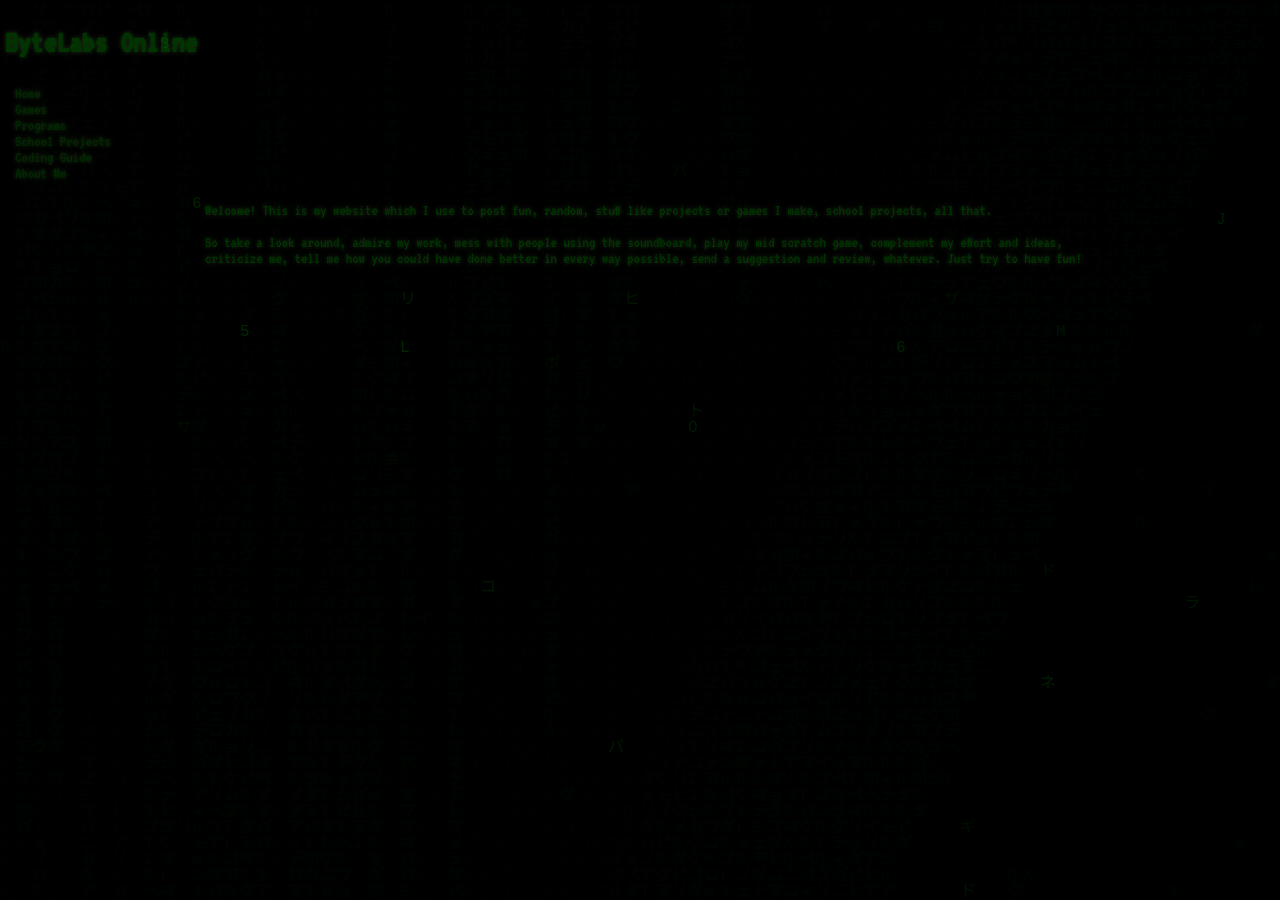
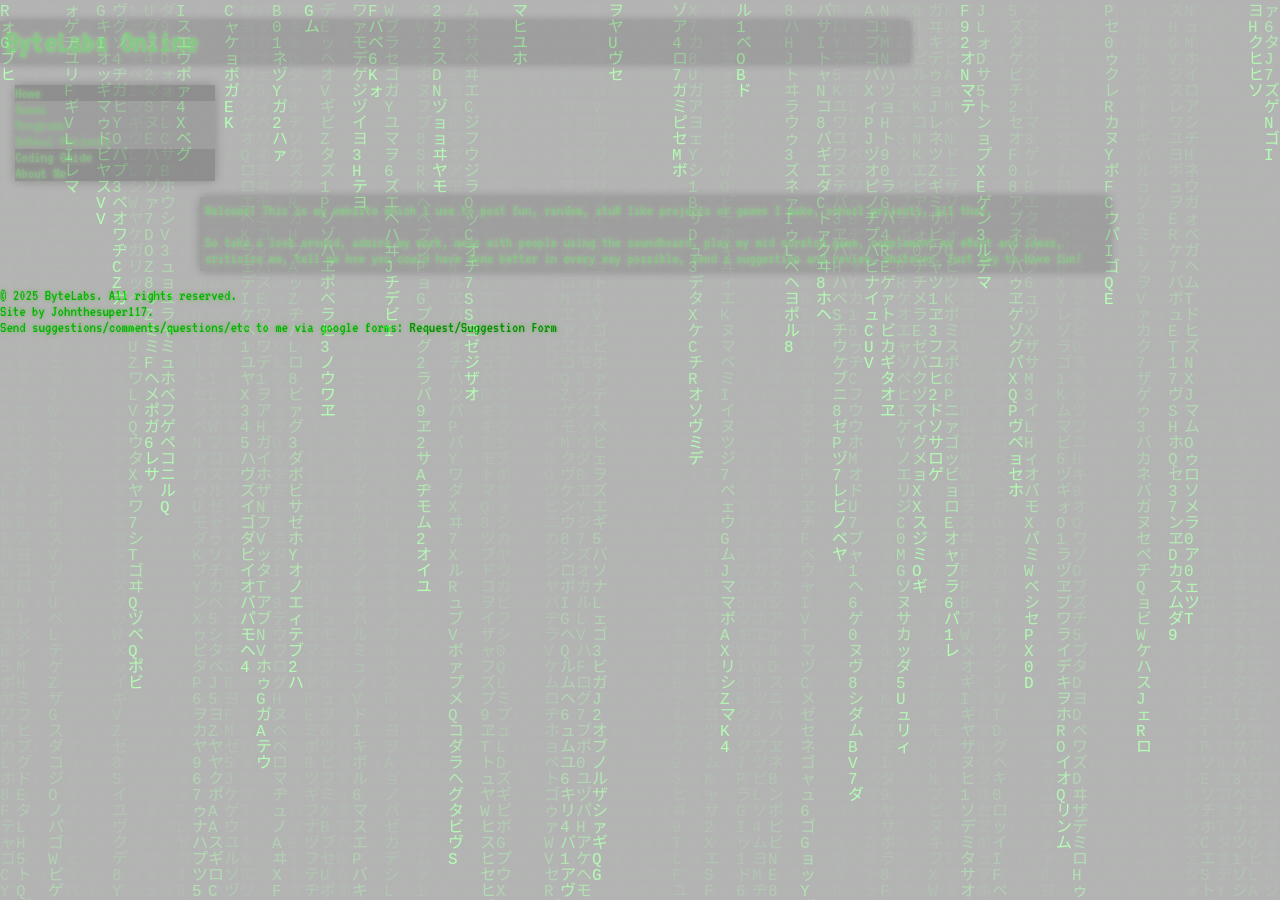
Before and after one commit to Johnthesuper117/bytelabs.online, a Jekyll site: the page built from index.html, in a window 1280 px wide. Built offline with Jekyll 4.4.1, drawn with Linux system fonts in a browser that asks for light colours.

Commit message:
almost done

```diff
--- a/assets/css/stylesheet.css
+++ b/assets/css/stylesheet.css
@@ -27,7 +27,10 @@
   max-width: 900px;
   z-index: 1;
   position: relative;
-  animation: flicker 1s infinite;
+  opacity: 0;
+  animation:
+    revealContent 0.5s ease-out forwards,
+    flicker 1s infinite 3.5s;
 }
 
 body {
@@ -36,6 +39,9 @@
   min-height: 100vh;
   background: transparent;
   color: var(--color-text1);
+  opacity: 0;
+  animation: fadeIn 1s ease-in forwards;
+  animation-delay: 3s; /* Start fading in after matrix effect */
 }
 
 .centered {
@@ -59,6 +65,8 @@
   display: block;
   background-color: black; /* Or a dark color for the background */
   z-index: 0; /* Behind page content */
+  opacity: 1;
+  animation: matrixFade 4s ease-in-out forwards;
 }
 
 /* Sidebar navigation styles */
@@ -167,6 +175,43 @@
   src: url("/assets/font/VT323.ttf");
 }
 
+/* Loading animations */
+@keyframes fadeIn {
+  0% {
+    opacity: 0;
+  }
+  100% {
+    opacity: 1;
+  }
+}
+
+@keyframes matrixFade {
+  0% {
+    opacity: 1;
+    background-color: black;
+  }
+  75% {
+    opacity: 1;
+    background-color: black;
+  }
+  100% {
+    opacity: 0.3;
+    background-color: rgba(0, 0, 0, 0.8);
+  }
+}
+
+/* Content reveal animation */
+@keyframes revealContent {
+  0% {
+    transform: translateY(20px);
+    opacity: 0;
+  }
+  100% {
+    transform: translateY(0);
+    opacity: 1;
+  }
+}
+
 @keyframes blink {
     0%, 49% { opacity: 1; }
     50%, 100% { opacity: 0; }
--- a/assets/js/matrix.js
+++ b/assets/js/matrix.js
@@ -4,10 +4,6 @@
     if (!canvas) return; // Exit if canvas is not found
 
     const context = canvas.getContext('2d');
-
-    // Hide all content initially
-    document.body.style.opacity = '0';
-    document.body.style.transition = 'opacity 1s ease-in';
 
     // Function to handle canvas resizing
     function resizeCanvas() {
@@ -42,25 +38,14 @@
 
     let animationId;
 
-    // Drawing function with building effect
-    let startTime = Date.now();
-    const animationDuration = 3000; // 3 seconds
-
+    // Drawing function
     const draw = () => {
-        const elapsed = Date.now() - startTime;
-        const progress = Math.min(elapsed / animationDuration, 1);
-
-        // Clear with fading alpha based on progress
-        context.fillStyle = `rgba(0, 0, 0, ${0.05 + (0.95 * (1-progress))})`;
+        context.fillStyle = 'rgba(0, 0, 0, 0.05)';
         context.fillRect(0, 0, canvas.width, canvas.height);
-
         context.fillStyle = '#0F0';
         context.font = fontSize + 'px monospace';
 
-        // Calculate how many columns should be active based on progress
-        const activeColumns = Math.floor(columns * progress);
-
-        for(let i = 0; i < activeColumns; i++) {
+        for(let i = 0; i < rainDrops.length; i++) {
             const text = alphabet.charAt(Math.floor(Math.random() * alphabet.length));
             context.fillText(text, i*fontSize, rainDrops[i]*fontSize);
             if(rainDrops[i]*fontSize > canvas.height && Math.random() > 0.975){
@@ -69,40 +54,9 @@
             rainDrops[i]++;
         }
 
-        if (progress < 1) {
-            animationId = requestAnimationFrame(draw);
-        } else {
-            // Fade in the page content
-            document.body.style.opacity = '1';
-
-            // Continue with a more subtle background effect
-            const backgroundDraw = () => {
-                context.fillStyle = 'rgba(0, 0, 0, 0.1)';
-                context.fillRect(0, 0, canvas.width, canvas.height);
-                context.fillStyle = 'rgba(0, 255, 0, 0.15)';
-                context.font = fontSize + 'px monospace';
-
-                for(let i = 0; i < rainDrops.length; i++) {
-                    if (Math.random() > 0.98) {
-                        const text = alphabet.charAt(Math.floor(Math.random() * alphabet.length));
-                        context.fillText(text, i*fontSize, rainDrops[i]*fontSize);
-                    }
-                    if(rainDrops[i]*fontSize > canvas.height && Math.random() > 0.975){
-                        rainDrops[i] = 0;
-                    }
-                    rainDrops[i]++;
-                }
-
-                animationId = requestAnimationFrame(backgroundDraw);
-            };
-
-            backgroundDraw();
-        }
+        requestAnimationFrame(draw);
     };
 
-    // Wait for all content to load before starting the animation
-    window.addEventListener('load', () => {
-        startTime = Date.now();
-        draw();
-    });
+    // Start the animation when the window loads
+    window.addEventListener('load', draw);
 });
```
